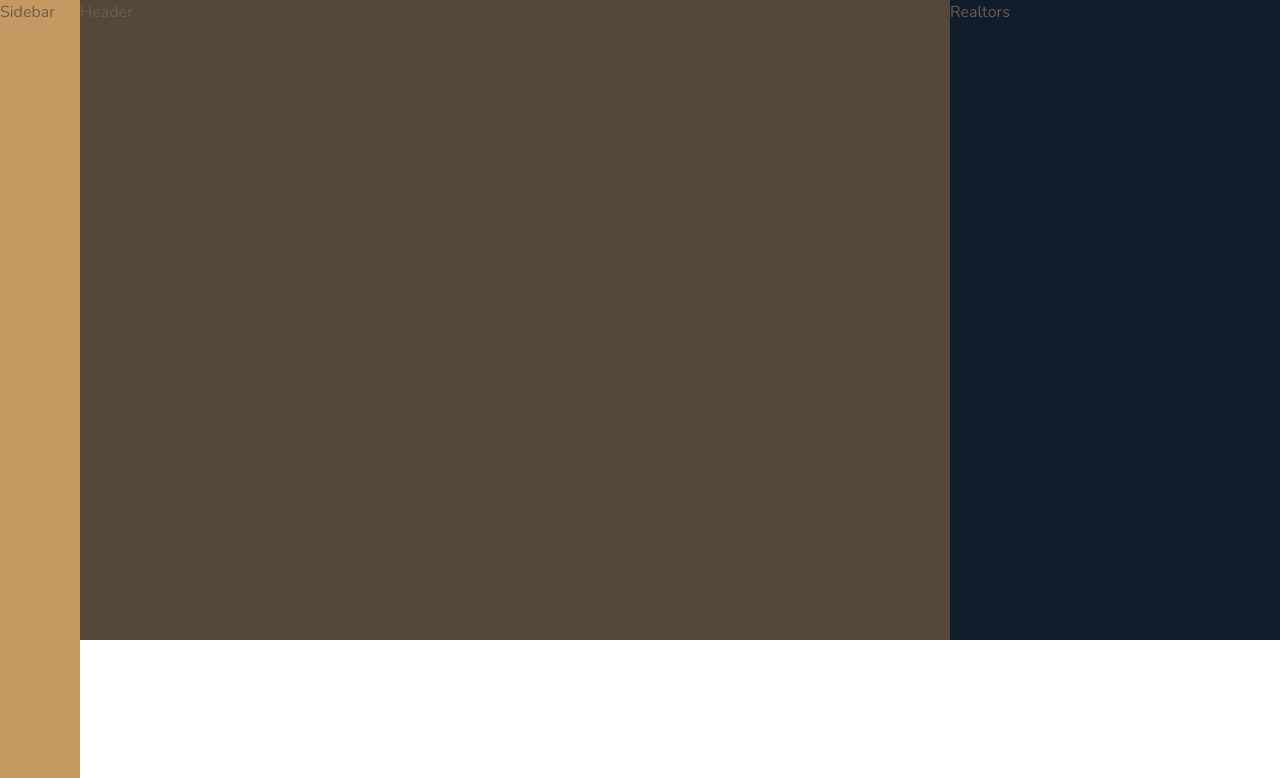
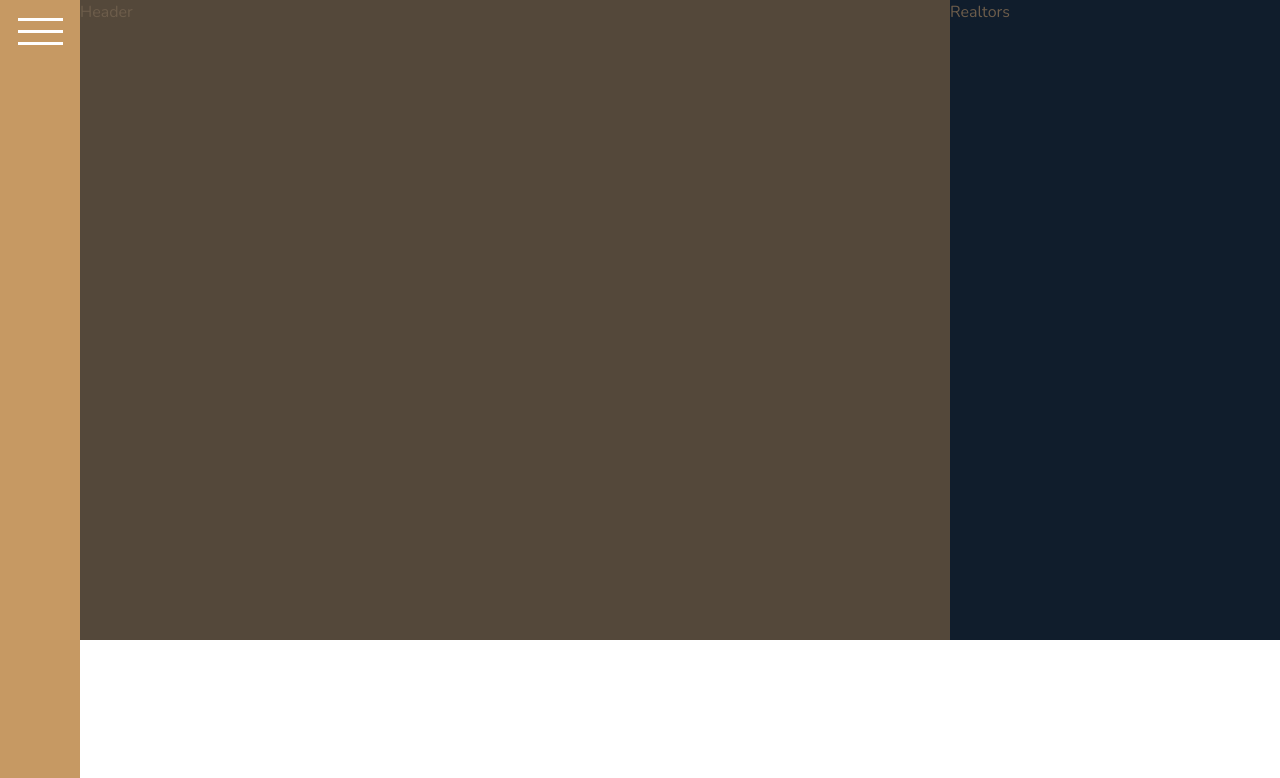
Before and after one commit to HonzaGreb/Nexter, a React (Create React App) app: page / in a window 1280 px wide. Shown: the top 778 px of the page. Built offline with nearby package versions, Linux system fonts and the light colour scheme.

Commit message:
Create Sidebar

```diff
--- a/src/components/sidebar/Sidebar.tsx
+++ b/src/components/sidebar/Sidebar.tsx
@@ -1,5 +1,9 @@
 const Sidebar = () => {
-  return <nav className='sidebar'>Sidebar</nav>
+  return (
+    <nav className='sidebar'>
+      <button className='sidebar__btn'></button>
+    </nav>
+  )
 }
 
 export default Sidebar
--- a/src/css/style.css
+++ b/src/css/style.css
@@ -375,6 +375,37 @@ body {
 
 .sidebar {
   background-color: #c69963;
+  display: flex;
+  justify-content: center;
+}
+
+.sidebar__btn {
+  position: relative;
+  border: none;
+  outline: none;
+  background-color: #fff;
+  margin-top: 3rem;
+  cursor: pointer;
+  width: 4.5rem;
+  height: 3px;
+  transition: all 200ms;
+}
+
+.sidebar__btn::before, .sidebar__btn::after {
+  content: "";
+  position: absolute;
+  display: block;
+  background-color: #fff;
+  width: 4.5rem;
+  height: 3px;
+}
+
+.sidebar__btn::before {
+  top: 1.2rem;
+}
+
+.sidebar__btn::after {
+  bottom: 1.2rem;
 }
 
 .story__pictures {
--- a/src/scss/components/_sidebar.scss
+++ b/src/scss/components/_sidebar.scss
@@ -2,4 +2,37 @@
 
 .sidebar {
   background-color: $color-primary;
+  display: flex;
+  justify-content: center;
+
+  &__btn {
+    position: relative;
+    border: none;
+    outline: none;
+
+    background-color: #fff;
+    margin-top: 3rem;
+    cursor: pointer;
+    width: 4.5rem;
+    height: 3px;
+    transition: all 200ms;
+
+    &::before,
+    &::after {
+      content: '';
+      position: absolute;
+      display: block;
+      background-color: #fff;
+      width: 4.5rem;
+      height: 3px;
+    }
+
+    &::before {
+      top: 1.2rem;
+    }
+
+    &::after {
+      bottom: 1.2rem;
+    }
+  }
 }
```
Also changed, not shown: 1 other file (tests, documents, lock files or other folders).
